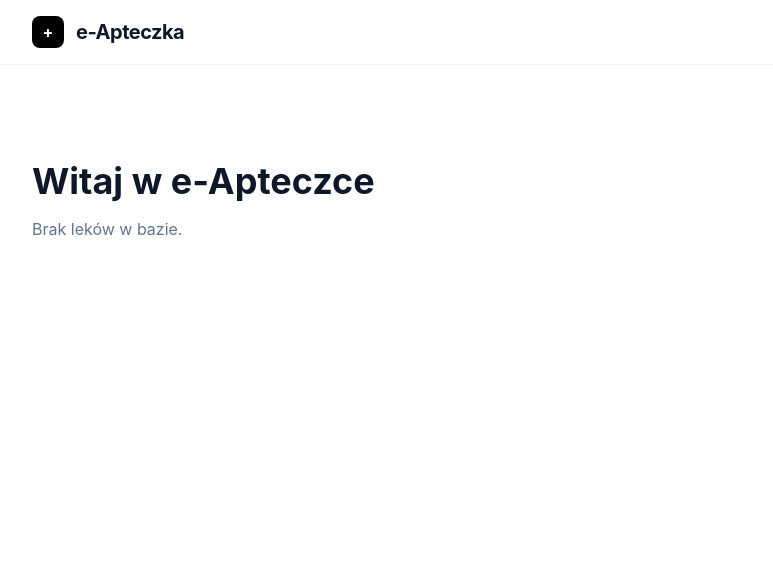
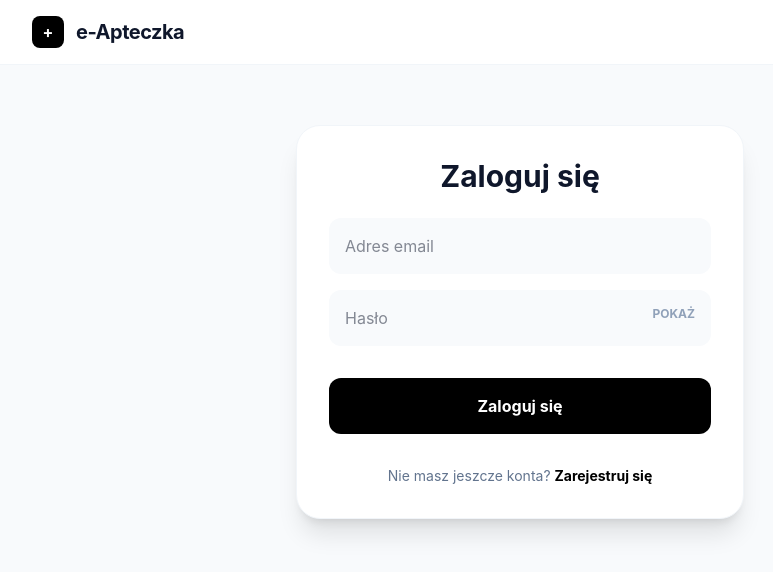
Before and after one commit to Deqq505/e-apteczka, a React (Vite) app: page / in a window 1280 px wide. Shown: the top 572 px of the page, without its empty margins (120-893 px from the left). Built offline with nearby package versions, Linux system fonts and the light colour scheme; no server answers.

Commit message:
add authentication

```diff
--- a/src/App.jsx
+++ b/src/App.jsx
@@ -1,14 +1,45 @@
-import React from 'react';
+import React, { useEffect, useState } from 'react';
 import Header from './components/Header';
+import Auth from './components/Auth';
+import { supabase } from './supabaseClient';
 
 function App() {
+  const [session, setSession] = useState(null);
+
+  useEffect(() => {
+    supabase.auth.getSession().then(({ data: { session } }) => {
+      setSession(session);
+    });
+
+    const { data: { subscription } } = supabase.auth.onAuthStateChange((_event, session) => {
+      setSession(session);
+    });
+
+    return () => subscription.unsubscribe();
+  }, []);
+
   return (
-    <div className="min-h-screen bg-white font-sans text-slate-900">
+    <div className="min-h-screen bg-slate-50 font-sans text-slate-900">
       <Header />
 
-      <main className="max-w-5xl mx-auto px-6 py-24">
-        <h1 className="text-4xl font-bold mb-4">Witaj w e-Apteczce</h1>
-        <p className="text-slate-500">Brak leków w bazie.</p>
+      <main className="max-w-5xl mx-auto px-6 py-12">
+        {!session ? (
+          <Auth />
+        ) : (
+          <div className="bg-white p-12 rounded-[40px] border border-slate-100 shadow-sm text-center">
+            <h1 className="text-4xl font-bold mb-4">Zalogowałeś się!</h1>
+            <p className="text-slate-500 mb-8">
+              Witaj: <span className="font-bold text-black">{session.user.email}</span>
+            </p>
+
+            <button
+              onClick={() => supabase.auth.signOut()}
+              className="px-6 py-3 bg-red-50 text-red-500 font-bold rounded-xl hover:bg-red-100 transition-colors"
+            >
+              Wyloguj mnie
+            </button>
+          </div>
+        )}
       </main>
     </div>
   );
--- /dev/null
+++ b/src/components/Auth.jsx
@@ -0,0 +1,103 @@
+import React, { useState } from 'react';
+import { supabase } from '../supabaseClient';
+
+const Auth = () => {
+  const [isLogin, setIsLogin] = useState(true);
+
+  const [email, setEmail] = useState('');
+  const [password, setPassword] = useState('');
+  const [confirmPassword, setConfirmPassword] = useState('');
+  const [imie, setImie] = useState('');
+  const [nazwisko, setNazwisko] = useState('');
+
+
+  const [showPassword, setShowPassword] = useState(false);
+  const [loading, setLoading] = useState(false);
+  const [error, setError] = useState('');
+  const [successMsg, setSuccessMsg] = useState('');
+
+  const handleSubmit = async (e) => {
+    e.preventDefault();
+    setError('');
+    setSuccessMsg('');
+    setLoading(true);
+
+    try {
+      if (isLogin) {
+        const { error } = await supabase.auth.signInWithPassword({ email, password });
+        if (error) throw new Error('Nieprawidłowy email lub hasło.');
+      } else {
+        if (password !== confirmPassword) throw new Error('Hasła nie są identyczne!');
+
+        const { error } = await supabase.auth.signUp({
+          email,
+          password,
+          options: { data: { imie, nazwisko } }
+        });
+
+        if (error) throw error;
+
+        setSuccessMsg('Konto utworzone! Potwierdź rejestrację na swoim mailu.');
+
+
+        setEmail('');
+        setPassword('');
+        setConfirmPassword('');
+        setImie('');
+        setNazwisko('');
+      }
+    } catch (err) {
+      setError(err.message);
+    } finally {
+      setLoading(false);
+    }
+  };
+
+  return (
+    <div className="max-w-md mx-auto mt-3 bg-white p-8 border border-slate-100 rounded-3xl shadow-xl">
+      <h2 className="text-3xl font-bold mb-6 text-center">
+        {isLogin ? 'Zaloguj się' : 'Stwórz konto'}
+      </h2>
+
+      {error && <div className="bg-red-50 text-red-500 p-4 rounded-xl mb-6 text-sm font-medium">{error}</div>}
+      {successMsg && <div className="bg-green-50 text-green-600 p-4 rounded-xl mb-6 text-sm font-medium border border-green-100 text-center">{successMsg}</div>}
+
+      <form onSubmit={handleSubmit} className="flex flex-col gap-4">
+        {!isLogin && (
+          <div className="flex gap-4">
+            <input type="text" placeholder="Imię" value={imie} onChange={(e) => setImie(e.target.value)} required className="w-full bg-slate-50 p-4 rounded-xl outline-none focus:ring-2 focus:ring-black" />
+            <input type="text" placeholder="Nazwisko" value={nazwisko} onChange={(e) => setNazwisko(e.target.value)} required className="w-full bg-slate-50 p-4 rounded-xl outline-none focus:ring-2 focus:ring-black" />
+          </div>
+        )}
+
+        <input type="email" placeholder="Adres email" value={email} onChange={(e) => setEmail(e.target.value)} required className="bg-slate-50 p-4 rounded-xl outline-none focus:ring-2 focus:ring-black" />
+
+        <div className="relative">
+          <input type={showPassword ? "text" : "password"} placeholder="Hasło" value={password} onChange={(e) => setPassword(e.target.value)} required className="w-full bg-slate-50 p-4 rounded-xl outline-none focus:ring-2 focus:ring-black pr-16" />
+          <button type="button" onClick={() => setShowPassword(!showPassword)} className="absolute right-4 top-4 text-xs font-bold text-slate-400 hover:text-black uppercase">
+            {showPassword ? 'Ukryj' : 'Pokaż'}
+          </button>
+        </div>
+
+        {!isLogin && (
+          <input type={showPassword ? "text" : "password"} placeholder="Powtórz hasło" value={confirmPassword} onChange={(e) => setConfirmPassword(e.target.value)} required className="bg-slate-50 p-4 rounded-xl outline-none focus:ring-2 focus:ring-black" />
+        )}
+
+        <button type="submit" disabled={loading} className="mt-4 bg-black text-white font-bold py-4 rounded-xl hover:bg-slate-800 transition-colors disabled:bg-slate-300">
+          {loading ? 'Przetwarzanie...' : (isLogin ? 'Zaloguj się' : 'Załóż konto')}
+        </button>
+      </form>
+
+      <div className="mt-8 text-center">
+        <p className="text-slate-500 text-sm">
+          {isLogin ? "Nie masz jeszcze konta? " : "Masz już konto? "}
+          <button type="button" onClick={() => { setIsLogin(!isLogin); setError(''); setSuccessMsg(''); }} className="font-bold text-black hover:underline">
+            {isLogin ? "Zarejestruj się" : "Zaloguj się"}
+          </button>
+        </p>
+      </div>
+    </div>
+  );
+};
+
+export default Auth;
```
